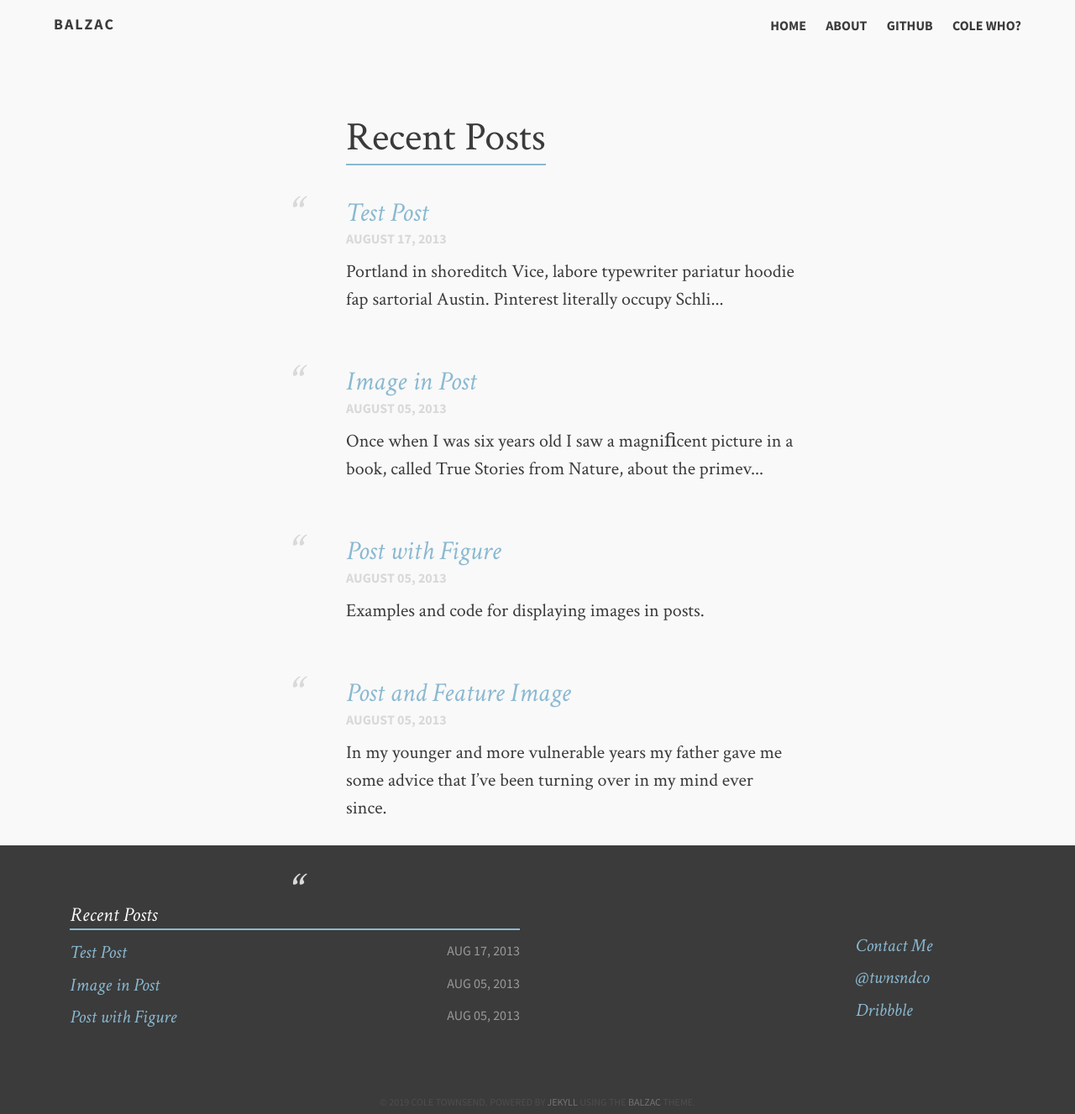
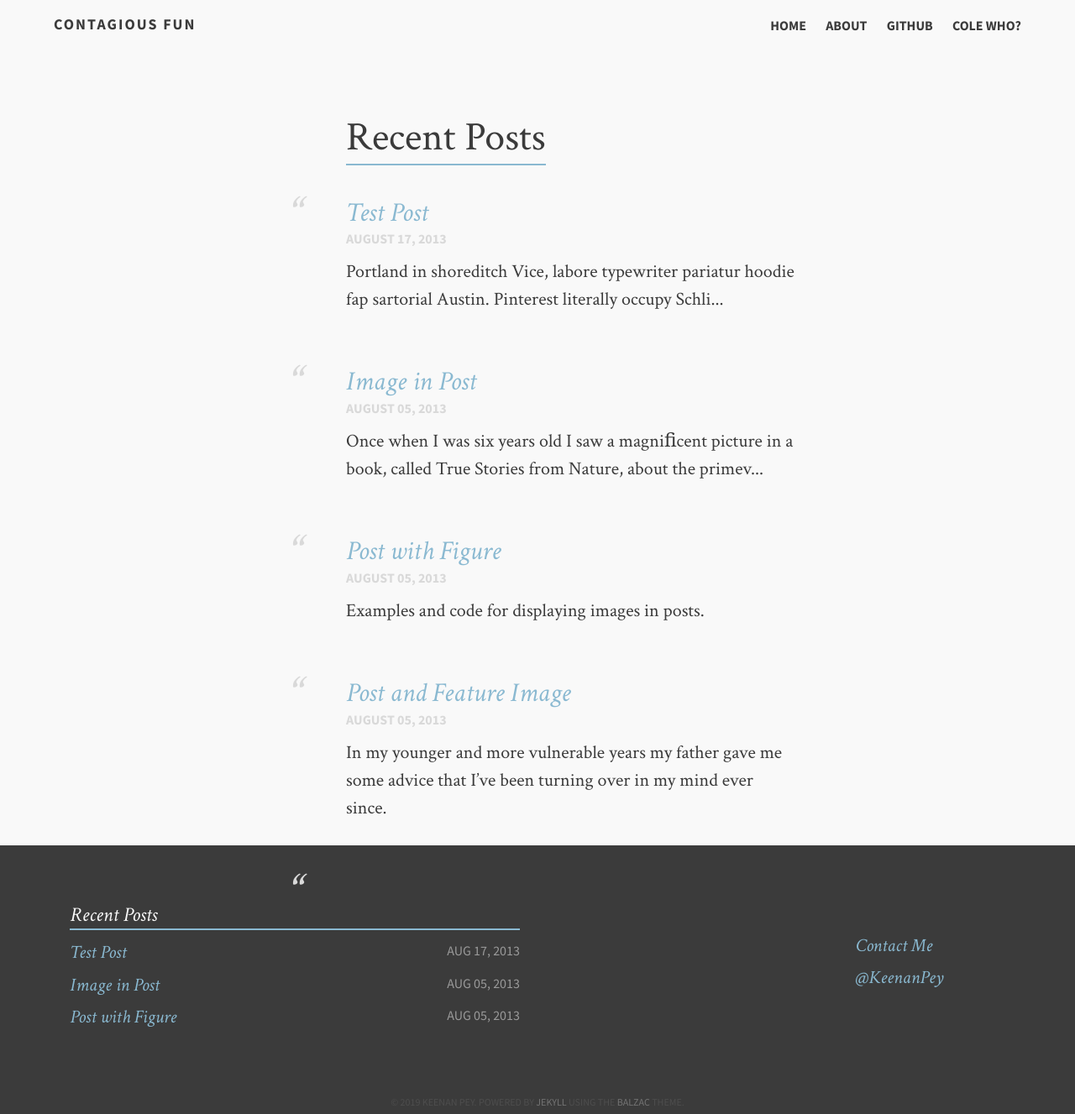
Before and after one commit to keenan-pey/blog, a Jekyll site: the page built from index.md, in a window 1280 px wide. Shown: the whole page at 84% size. Built offline with Jekyll 4.4.1, drawn with Linux system fonts in a browser that asks for light colours.

Commit message:
Update _config.yml

```diff
--- a/_config.yml
+++ b/_config.yml
@@ -1,20 +1,17 @@
-title:            Balzac
-tagline:          A beautiful theme.
+title:            Contagious Fun
+tagline:          A blog.
 description:      Describe your website.
-canonical: https://keenan-pey.github.io/blog
+canonical: https://keenan-pey.github.io
 
 # Owner/author information
 owner:
-  name:           Cole Townsend
+  name:           Keenan Pey
   avatar:         avatar.png
-  bio:            "Aesthete & Athlete"
-  email:          cole@coletownsend.com
-  twitter:        twnsndco
-  github:         coletownsend
-  instagram:      ctrunsthis
-  dribbble:       coletownsend
-  disqus:         balzac
-  location:       "Buffalo, NY"
+  bio:            "Postgraduate research student & computational microbiologist"
+  twitter:        KeenanPey
+  github:         keenan-pey
+  instagram:      keenan.pey
+  location:       "Sydney, Australia"
   # Plug in your disqus shortname!
 
 tools:
@@ -23,7 +20,7 @@ tools:
 
 # Open Graph customization
 opengraph:
-  locale:           en_US
+  locale:           en_GB
 
 # Links to include in top navigation
 # For external links add external: true
@@ -38,7 +35,7 @@ links:
     external: true
 
 # http://en.wikipedia.org/wiki/List_of_tz_database_time_zones
-timezone:    America/New_York
+timezone:    Australia/Sydney
 future:      true
 highlighter: pygments
 markdown:    kramdown
```
